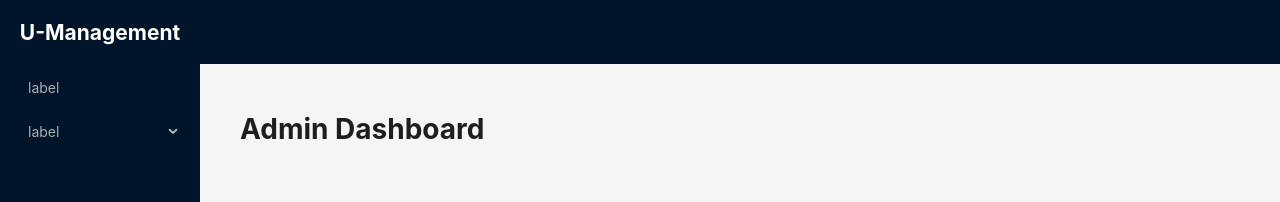
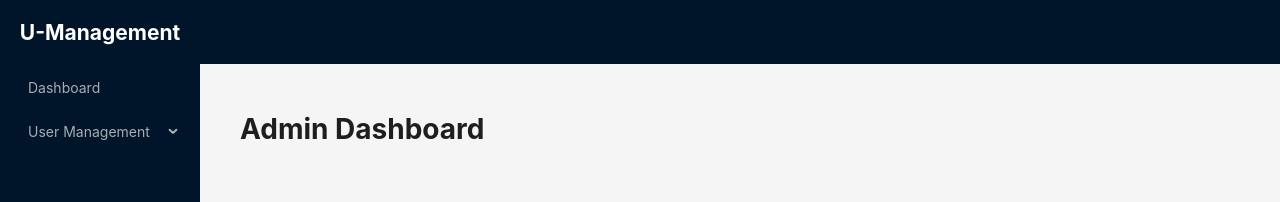
Before and after one commit to Siblur-Rahman/um-client, a React (Vite) app: page /admin/dashboard in a window 1280 px wide. Shown: the top 202 px of the page. Built offline with nearby package versions, Linux system fonts and the light colour scheme.

Commit message:
26-9 completed

```diff
--- a/src/components/layout/MainLayout.tsx
+++ b/src/components/layout/MainLayout.tsx
@@ -1,6 +1,7 @@
 
 import { Layout, Menu, MenuProps} from 'antd';
 import { Outlet } from 'react-router-dom';
+import { adminSidebarItems } from '../../routes/admin.route';
 
 const { Header, Content, Footer, Sider } = Layout;
 
@@ -51,7 +52,7 @@
         }}>
             <h1>U-Management</h1>
         </div>
-        <Menu theme="dark" mode="inline" defaultSelectedKeys={['4']} items={items} />
+        <Menu theme="dark" mode="inline" defaultSelectedKeys={['4']} items={adminSidebarItems} />
       </Sider>
       <Layout>
         <Header style={{ padding: 0}} />
--- a/src/routes/admin.route.tsx
+++ b/src/routes/admin.route.tsx
@@ -3,10 +3,17 @@
 import CreateAdmin from "../pages/admin/CreateAdmin";
 import CreateFaculty from "../pages/admin/CreateFaculty";
 import CreateStudent from "../pages/admin/CreateStudent";
+import { NavLink } from "react-router-dom";
 
 type TRoute ={
     path: string;
     element: ReactNode
+}
+
+type TSidebarItem ={
+    key: string;
+    label: ReactNode;
+    children?: TSidebarItem[]
 }
 
 const adminPaths = [
@@ -54,4 +61,26 @@
         })
     }
     return acc
+}, []);
+
+export const adminSidebarItems = adminPaths.reduce((acc : TSidebarItem[], item) =>{
+    if (item.name && item.path) {
+        acc.push({
+            key: item.name,
+            label: <NavLink to={`/admin/${item.path}`}>{item.name}</NavLink>
+        });
+
+    }
+
+    if (item.children) {
+        acc.push({
+            key: item.name,
+            label: item.name,
+            children: item.children.map((child)=>({
+                key: child.name,
+                label: <NavLink to={`/admin/${child.path}`}>{child.name}</NavLink>
+            }))
+        })
+    }
+    return acc
 }, [])
--- a/src/routes/routes.tsx
+++ b/src/routes/routes.tsx
@@ -3,8 +3,6 @@
 import About from "../pages/About";
 import Contact from "../pages/Contact";
 import Login from "../pages/Login";
-import AdminDashboard from "../pages/admin/AdminDashboard";
-import CreateStudent from "../pages/admin/CreateStudent";
 import { adminRoutes } from "./admin.route";
 
 const router = createBrowserRouter([
```
